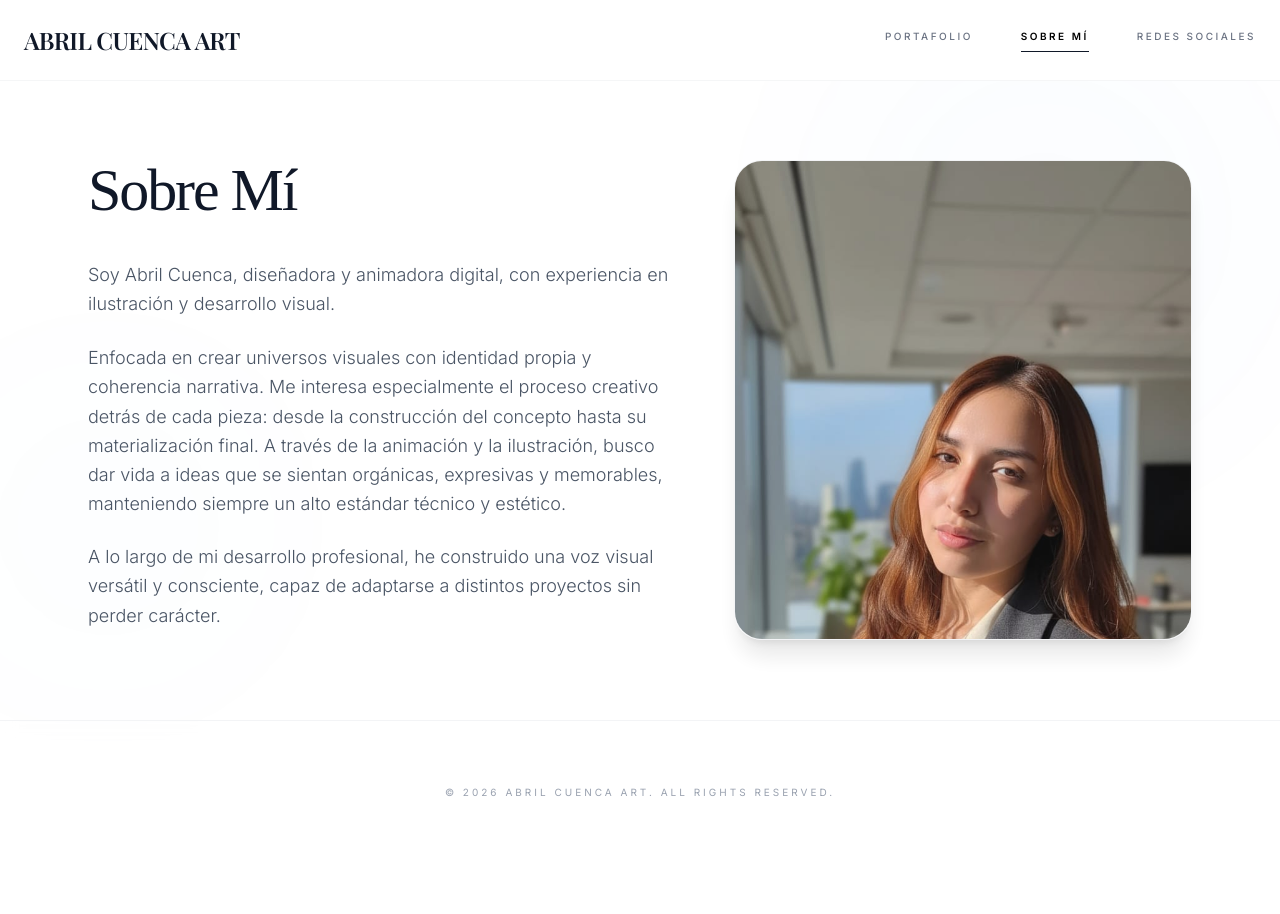
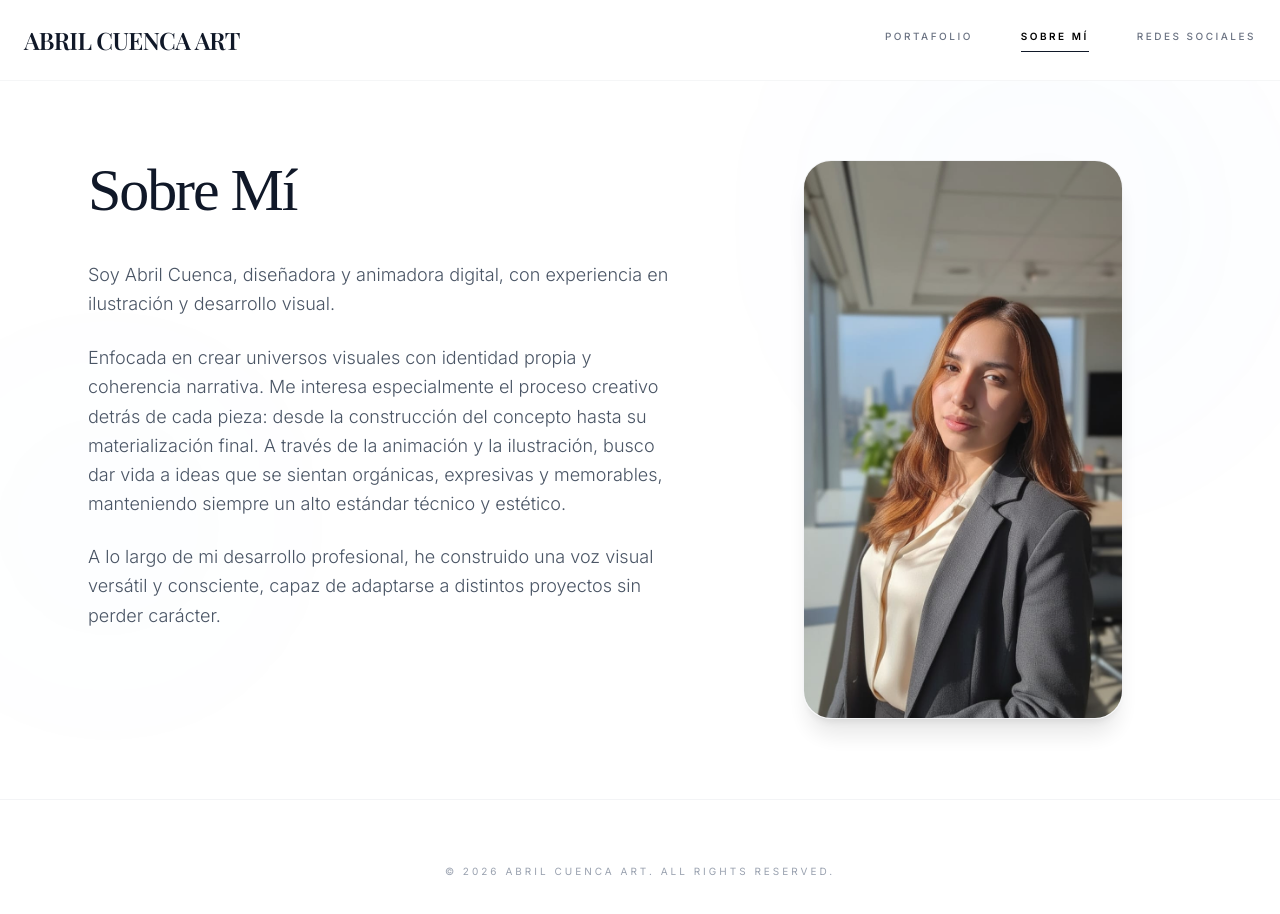
Before and after one commit to Ivan-rgb-ops/Portafolio-Digital-Art, a React (Vite) app: page /#/about in a window 1280 px wide. Shown: the top 914 px of the page. Before the commit the page ends 864 px from the top, so only its background shows below. Built offline with nearby package versions, Linux system fonts and the light colour scheme; a web font is replaced by a local one.

Commit message:
Show full profile photo without cropping, limit width to 320px

```diff
--- a/pages/About.jsx
+++ b/pages/About.jsx
@@ -4,13 +4,13 @@ const About = () => {
   return (
     <div className="px-4 sm:px-6 py-12 sm:py-20 max-w-6xl mx-auto">
       <div className="flex flex-col-reverse md:flex-row-reverse gap-10 sm:gap-16 items-start">
-        <div className="w-full md:w-[44%] motion-reveal">
-          <div className="relative group floating-accent">
+        <div className="w-full md:w-[44%] motion-reveal flex justify-center">
+          <div className="relative group floating-accent w-full max-w-[320px]">
             <div className="absolute -inset-4 bg-blue-500/5 rounded-xl blur-2xl opacity-0 group-hover:opacity-100 transition-opacity duration-500"></div>
             <img
               src="/images/FotoAbril.jpeg"
               alt="Abril Cuenca Art Profile"
-              className="w-full max-h-[480px] opacity-95 hover:opacity-100 transition-all duration-700 relative z-10 rounded-[28px] shadow-xl border border-gray-100 object-cover object-top"
+              className="w-full h-auto opacity-95 hover:opacity-100 transition-all duration-700 relative z-10 rounded-[28px] shadow-xl border border-gray-100"
             />
           </div>
         </div>
```
